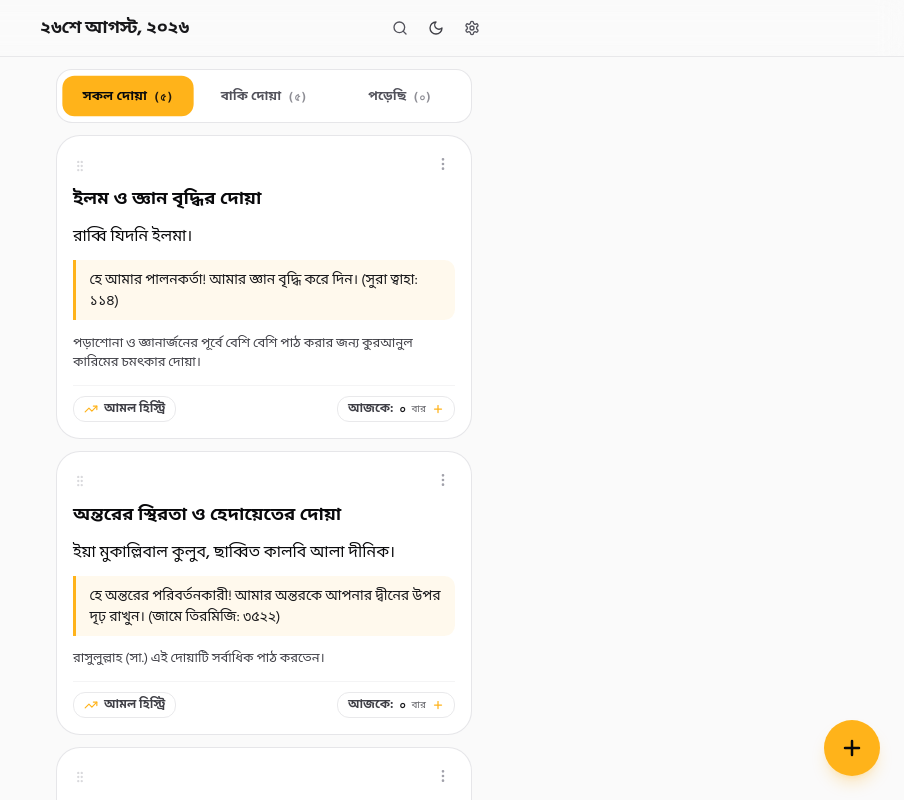
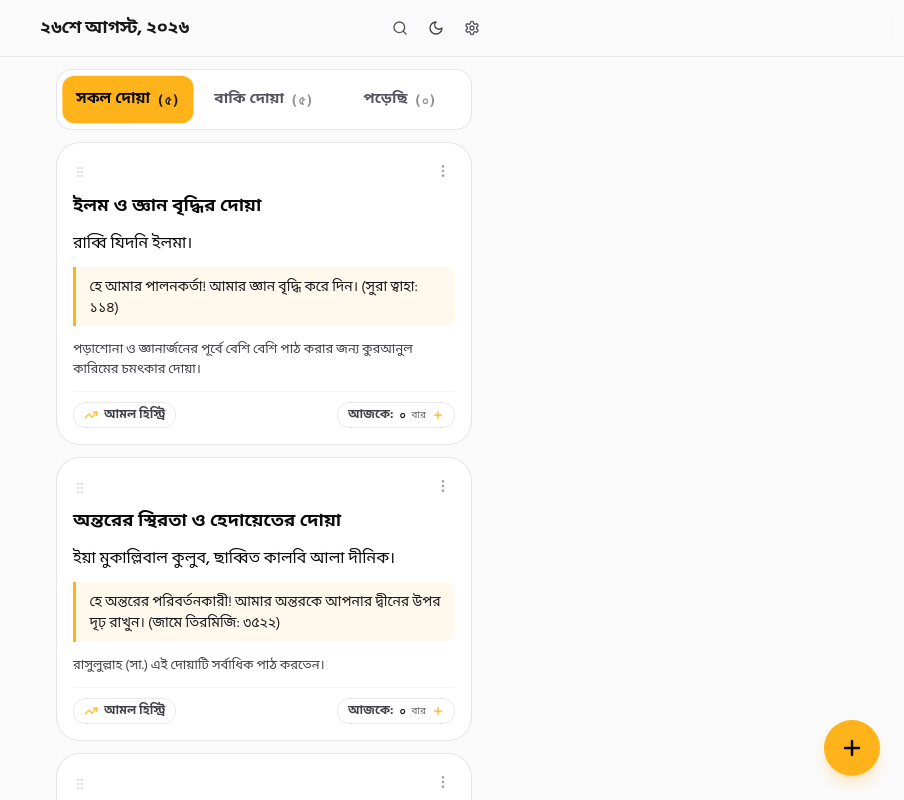
Before and after one commit to git-mahim/dua-card, a Next.js app: page / in a window 1280 px wide. Shown: the top 800 px of the page, without its empty margins (376-1280 px from the left). Built offline with nearby package versions, Linux system fonts and the light colour scheme; a web font is replaced by a local one.

Commit message:
style(tabs): enlarge status filter tab font size and numbers for enhanced readability

```diff
--- a/src/components/DuaList.tsx
+++ b/src/components/DuaList.tsx
@@ -176,7 +176,7 @@ export const DuaList: React.FC<DuaListProps> = ({
     <div className="w-full flex flex-col gap-3 pb-24">
       {/* Smart Status Filter Tabs (সকল দোয়া | বাকি দোয়া | পড়েছি) */}
       {!isSearchActive && (
-        <div className="w-full grid grid-cols-3 gap-1.5 p-1.5 bg-surface-card border border-zinc-200/90 dark:border-zinc-800/90 rounded-2xl shadow-xs text-xs sm:text-[13px] font-bengali">
+        <div className="w-full grid grid-cols-3 gap-1.5 p-1.5 bg-surface-card border border-zinc-200/90 dark:border-zinc-800/90 rounded-2xl shadow-xs font-bengali">
           <button
             type="button"
             onClick={() => {
@@ -189,9 +189,9 @@ export const DuaList: React.FC<DuaListProps> = ({
                 : "text-zinc-600 dark:text-zinc-400 hover:text-zinc-950 dark:hover:text-zinc-100 hover:bg-zinc-100/70 dark:hover:bg-zinc-800/60"
             }`}
           >
-            <span>সকল দোয়া</span>
+            <span className="text-[13.5px] sm:text-[15px]">সকল দোয়া</span>
             <span
-              className={`font-mono text-xs font-bold leading-none translate-y-[0.5px] ${
+              className={`font-mono text-[13px] sm:text-[14px] font-bold leading-none translate-y-[0.5px] ${
                 activeTab === "all"
                   ? "text-zinc-950 opacity-90"
                   : "text-zinc-500 dark:text-zinc-400 opacity-80"
@@ -213,9 +213,9 @@ export const DuaList: React.FC<DuaListProps> = ({
                 : "text-zinc-600 dark:text-zinc-400 hover:text-zinc-950 dark:hover:text-zinc-100 hover:bg-zinc-100/70 dark:hover:bg-zinc-800/60"
             }`}
           >
-            <span>বাকি দোয়া</span>
+            <span className="text-[13.5px] sm:text-[15px]">বাকি দোয়া</span>
             <span
-              className={`font-mono text-xs font-bold leading-none translate-y-[0.5px] ${
+              className={`font-mono text-[13px] sm:text-[14px] font-bold leading-none translate-y-[0.5px] ${
                 activeTab === "pending"
                   ? "text-zinc-950 opacity-90"
                   : "text-zinc-500 dark:text-zinc-400 opacity-80"
@@ -237,9 +237,9 @@ export const DuaList: React.FC<DuaListProps> = ({
                 : "text-zinc-600 dark:text-zinc-400 hover:text-zinc-950 dark:hover:text-zinc-100 hover:bg-zinc-100/70 dark:hover:bg-zinc-800/60"
             }`}
           >
-            <span>পড়েছি</span>
+            <span className="text-[13.5px] sm:text-[15px]">পড়েছি</span>
             <span
-              className={`font-mono text-xs font-bold leading-none translate-y-[0.5px] ${
+              className={`font-mono text-[13px] sm:text-[14px] font-bold leading-none translate-y-[0.5px] ${
                 activeTab === "completed"
                   ? "text-zinc-950 opacity-90"
                   : "text-zinc-500 dark:text-zinc-400 opacity-80"
```
